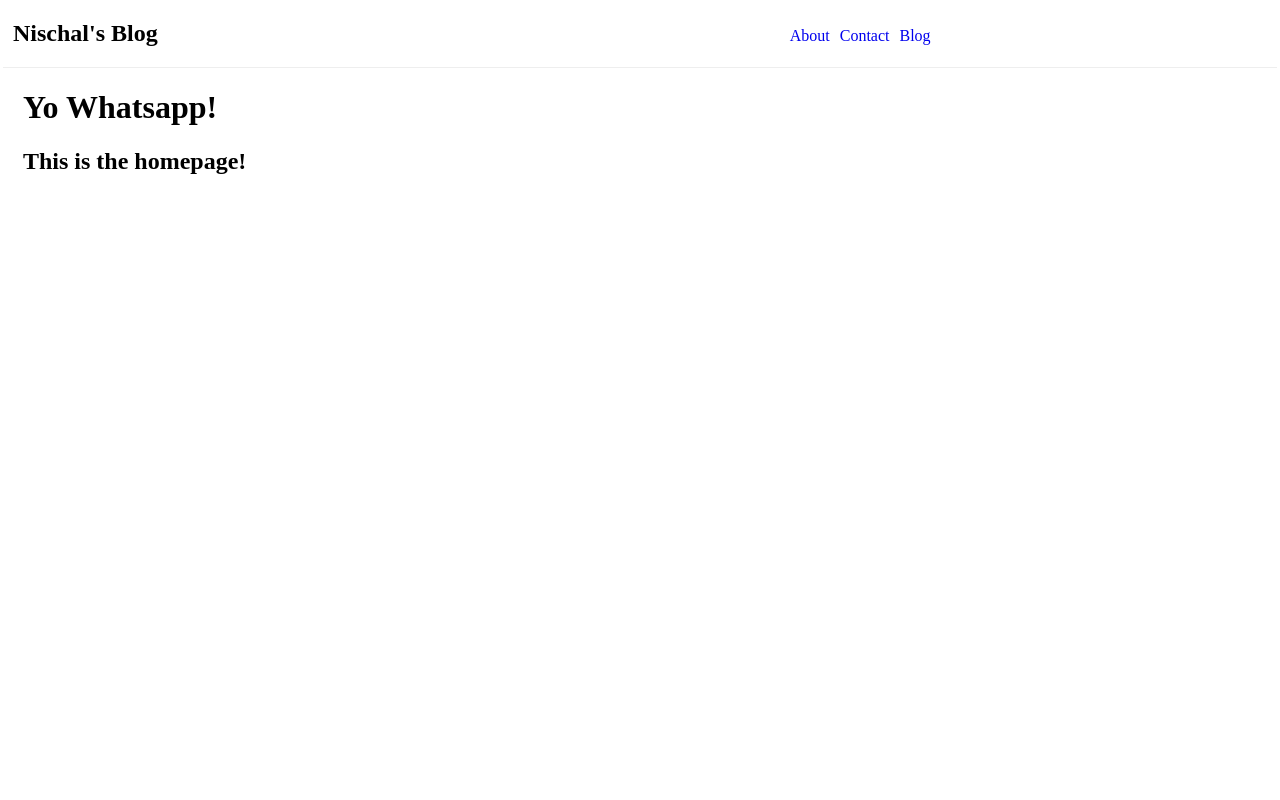
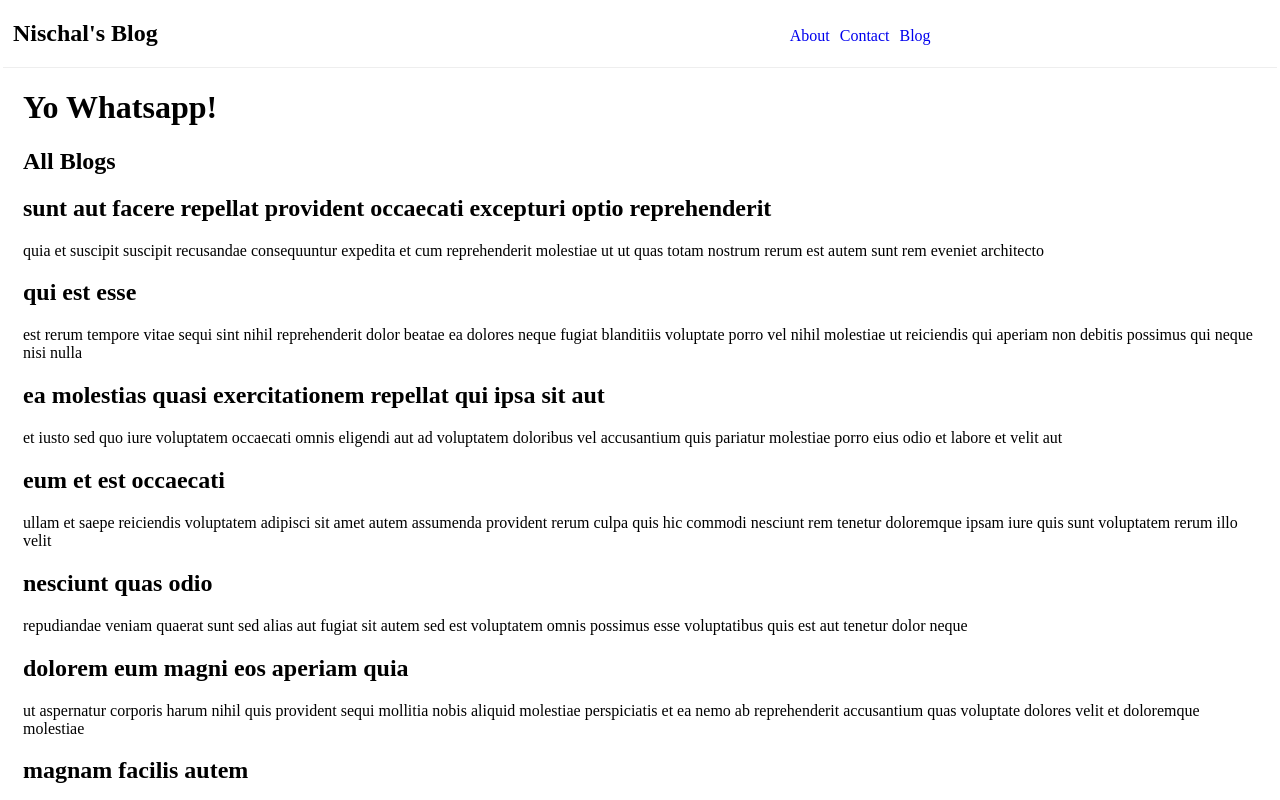
Before and after one commit to AllForPeace/react-website-blog-1, a React (Create React App) app: page / in a window 1280 px wide. Shown: the top 800 px of the page. Built offline with nearby package versions, Linux system fonts and the light colour scheme; data requests are answered from the project's data file.

Commit message:
fetched blogs from db.json and dynamic displaying of blogs working!

```diff
--- a/src/Home.js
+++ b/src/Home.js
@@ -1,8 +1,34 @@
+import { useState, useEffect } from 'react'
+
 const Home = () => {
+    const [blogs, setBlogs] = useState('');
+
+    useEffect(()=>{
+        fetch('http://localhost:8000/blogs')
+        .then(res => res.json())
+        .then(data => {
+            setBlogs(data);
+            console.log(blogs);
+            console.log("Blog data is set");
+        })
+
+        return () => {
+            console.log("Clean up function right here.")
+        }
+    }, []);
+
     return (
         <div className="homePage">
             <h1>Yo Whatsapp!</h1>
-            <h2>This is the homepage!</h2>
+            <h2>All Blogs</h2>
+            {blogs && blogs.map((blog) => (
+               <article className="single-blog" key = {blog.id}>
+                    <h2> { blog.title }</h2>
+                    <p className="body">
+                        {blog.body}
+                    </p>
+                    </article>
+            )) }
         </div>
      );
 }
```
